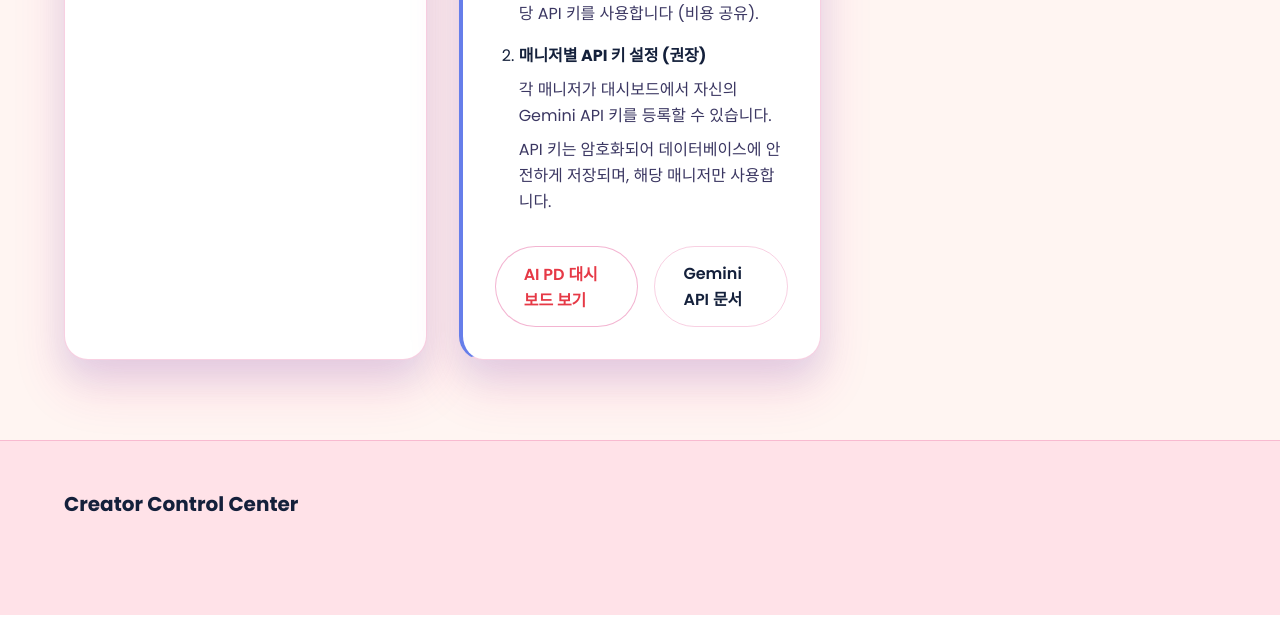
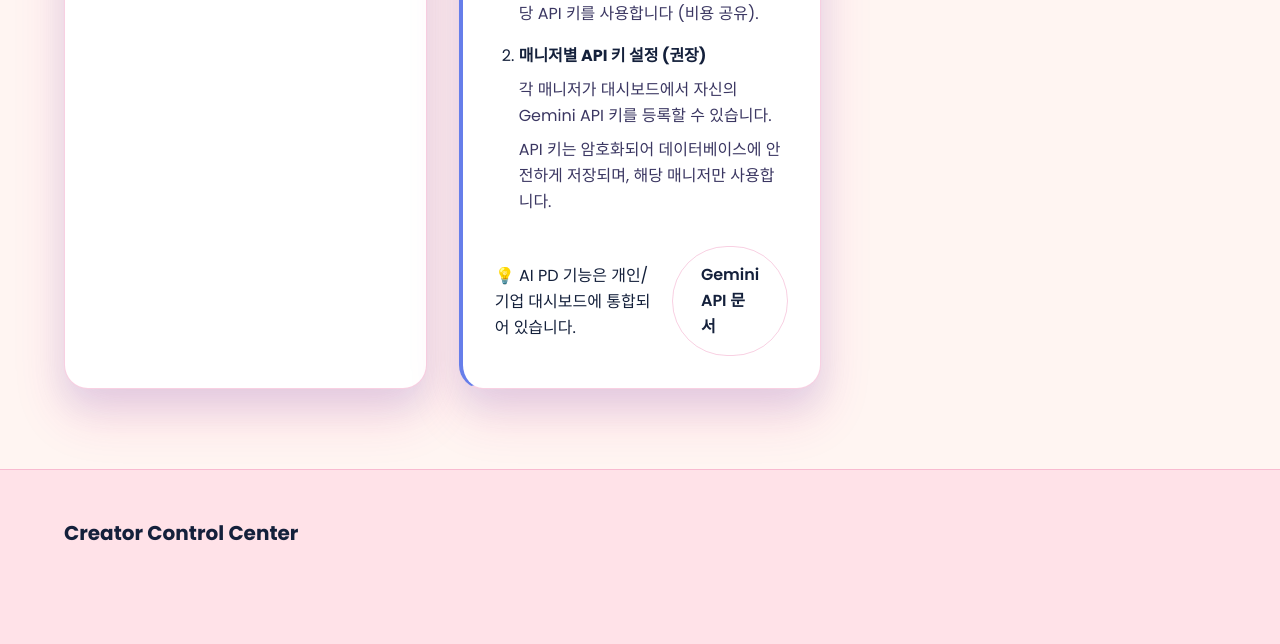
Before and after one commit to Kimchanghee/marketing_analystics, a FastAPI app: template app/templates/super_admin.html in a window 1280 px wide. Shown: the part 2150-2794 px from the top of the page. Before the commit the page ends 2765 px from the top, so only its background shows below. Run offline with FastAPI, Linux system fonts and the light colour scheme; the template is opened without the code that fills it, so the values that code supplies are empty.

Commit message:
Update super_admin.html

```diff
--- a/app/templates/super_admin.html
+++ b/app/templates/super_admin.html
@@ -414,7 +414,7 @@
             </ol>
 
             <div class="api-links">
-                <a href="/ai-pd" class="btn secondary">AI PD 대시보드 보기</a>
+                <p class="info-text">💡 AI PD 기능은 개인/기업 대시보드에 통합되어 있습니다.</p>
                 <a href="https://ai.google.dev/gemini-api/docs" target="_blank" class="btn tertiary">Gemini API 문서</a>
             </div>
         </div>
```
